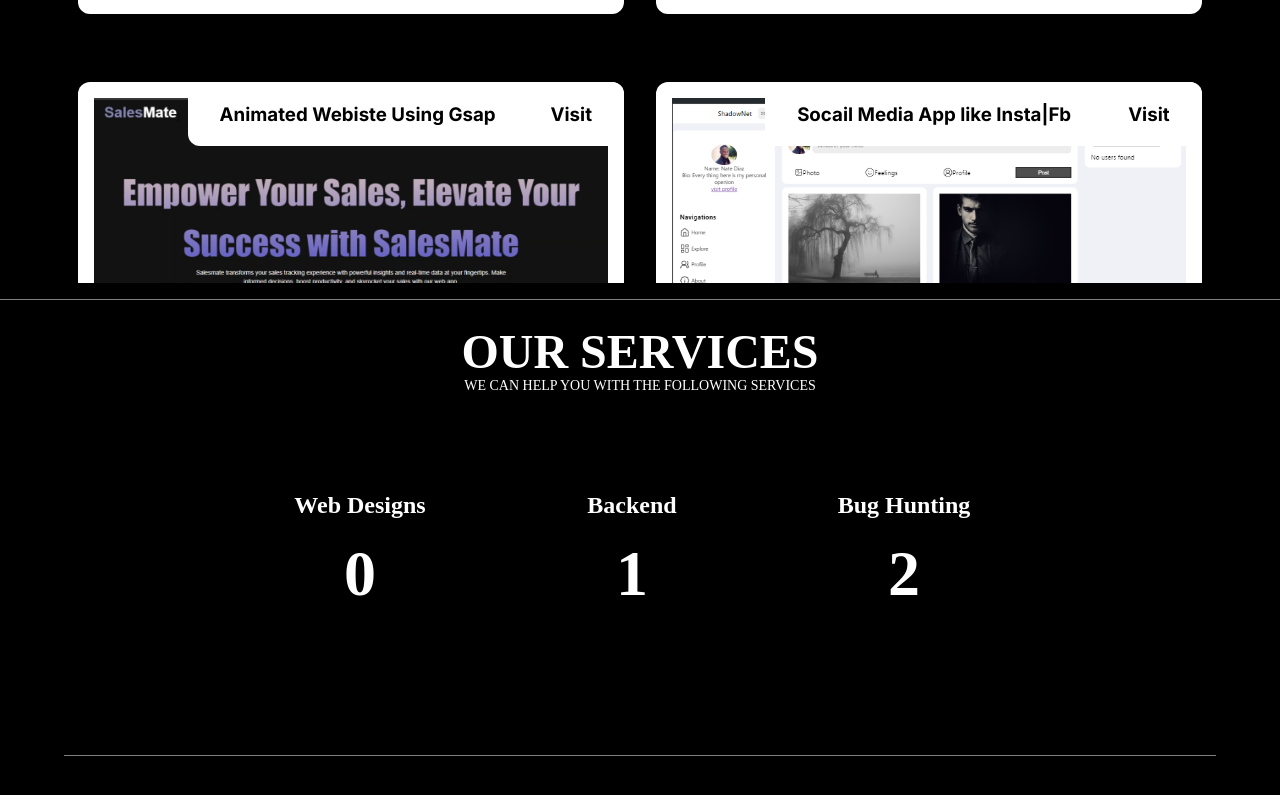
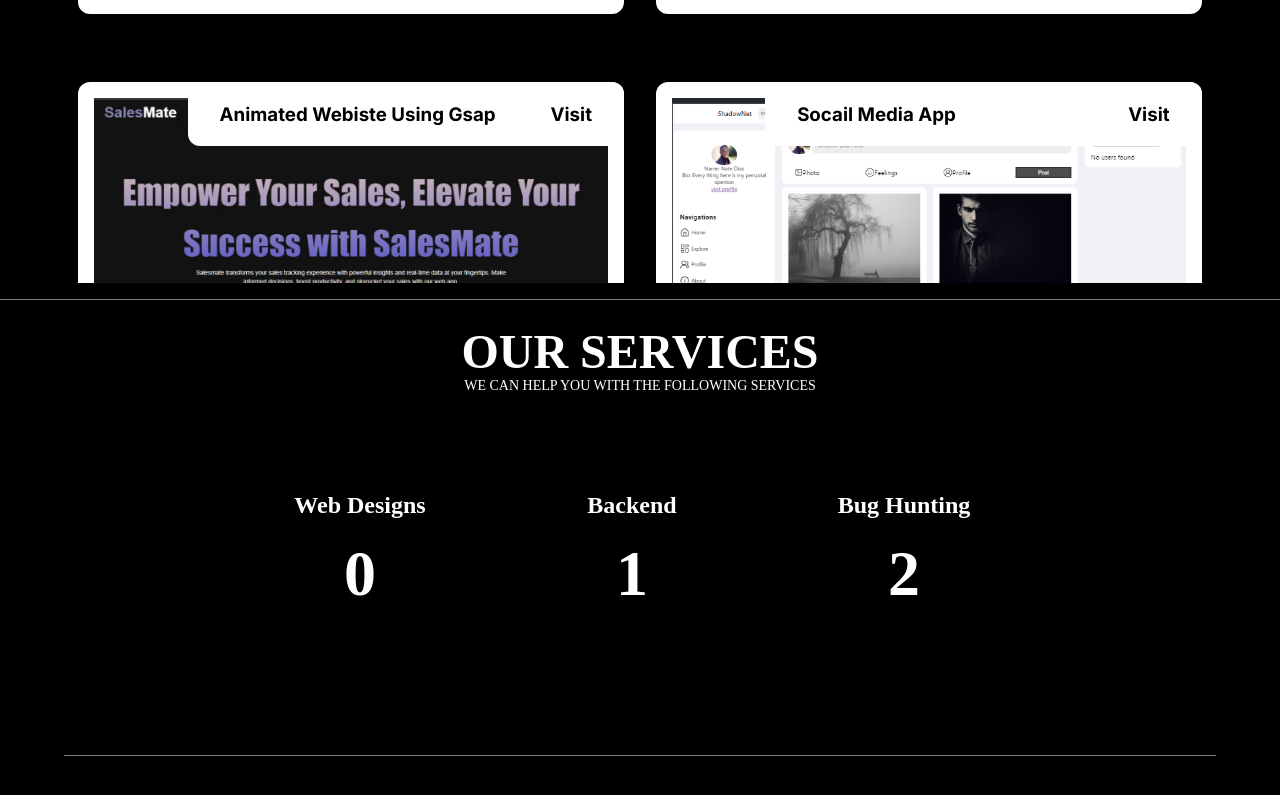
Before and after one commit to Khan1git/next-personal-portfolio, a Next.js app: page / in a window 1280 px wide. Shown: the part 2744-3539 px from the top of the page. Built offline with nearby package versions, Linux system fonts and the light colour scheme.

Commit message:
Update Work.jsx

```diff
--- a/src/components/Work.jsx
+++ b/src/components/Work.jsx
@@ -29,7 +29,7 @@ function Work() {
         {
             imgSrc: "/project/project4.png",
             // videoSrc: "/project/project3.mp4",
-            title: "Socail Media App like Insta|Fb",
+            title: "Socail Media App ",
             description: "Simple Website design for School",
             link: "#"
         },
```
